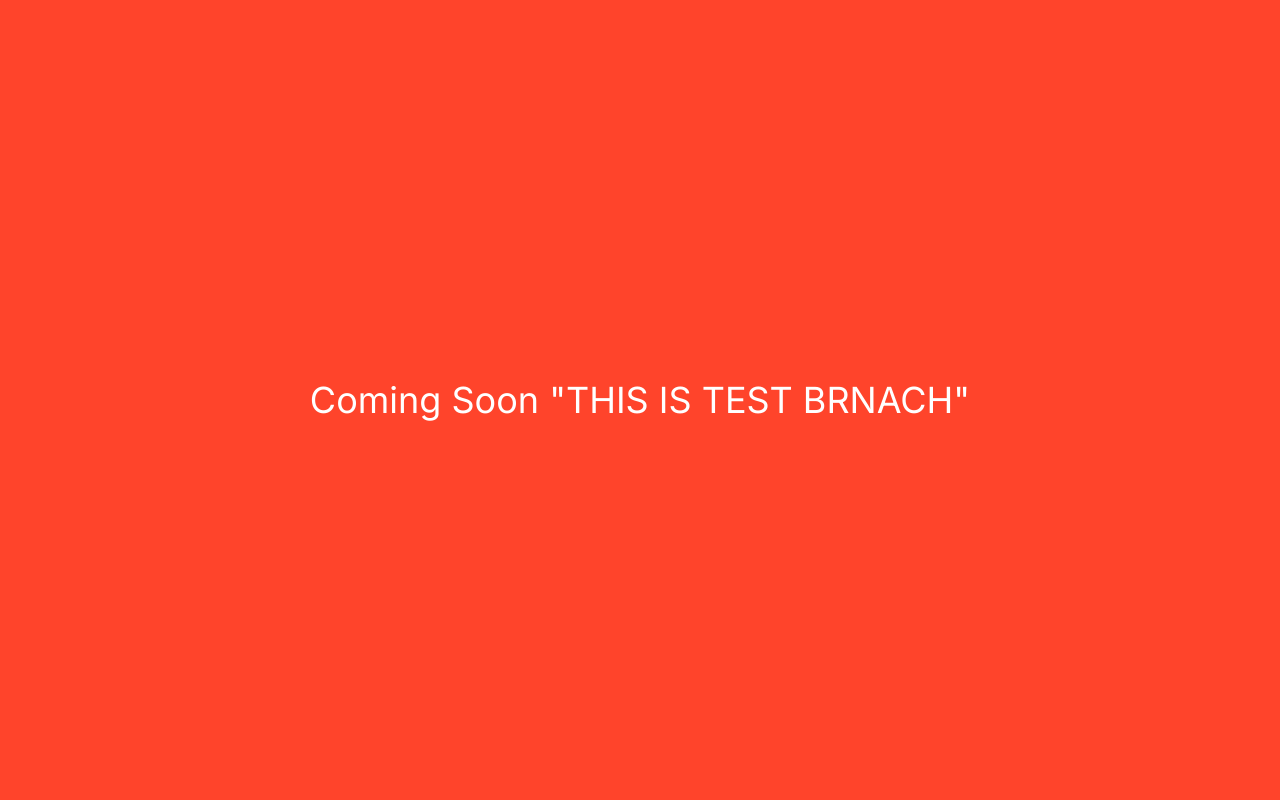
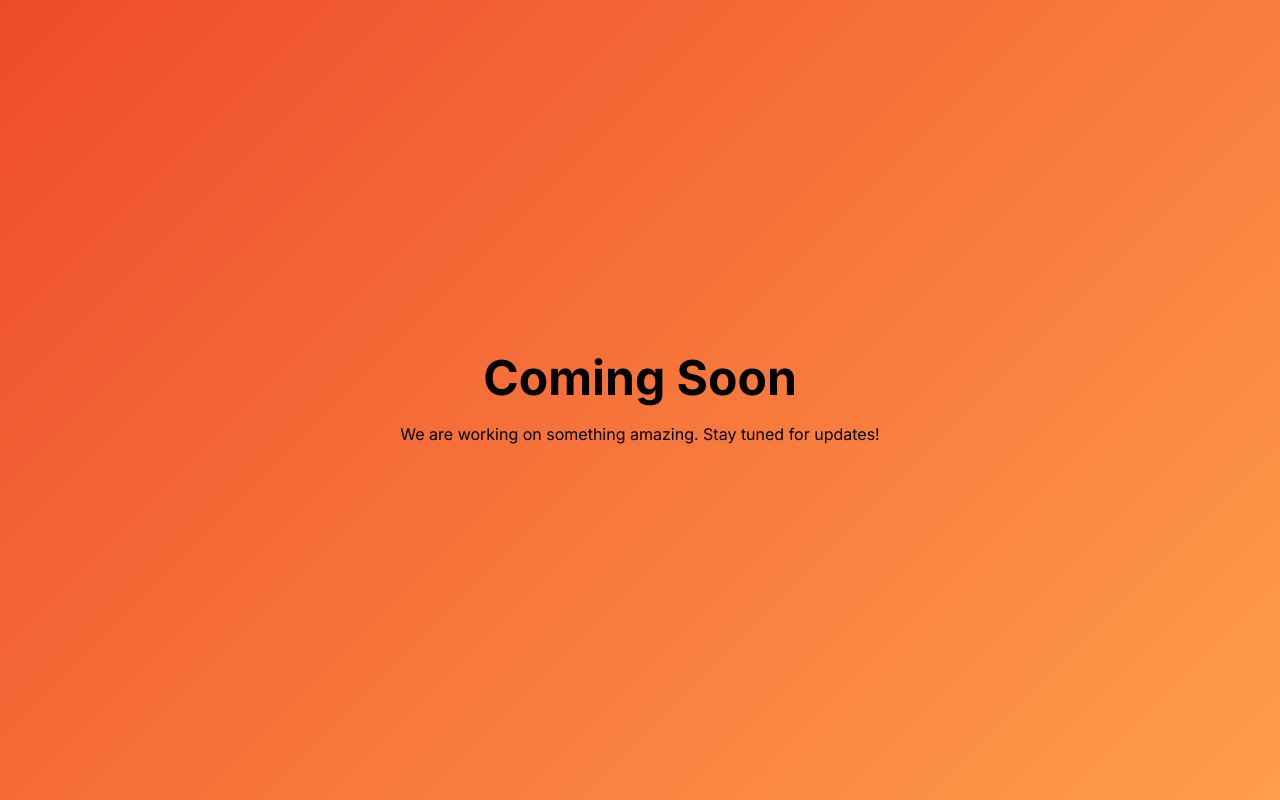
Before and after one commit to Ghosst-07/property, a Next.js app: page / in a window 1280 px wide. Built offline with nearby package versions, Linux system fonts and the light colour scheme.

Commit message:
coming soon updated main branch

```diff
--- a/app/components/comingsoon.jsx
+++ b/app/components/comingsoon.jsx
@@ -6,9 +6,10 @@ import styles from "./comingsoon.module.css";
 const ComingSoon = () => {
   return (
     <div className={styles.comingSoonContainer}>
-      <h1 className={styles.comingSoonText}>
-        Coming Soon "THIS IS TEST BRNACH"
-      </h1>
+      <h1 className="text-5xl font-bold pb-5">Coming Soon</h1>
+      <p className={styles.details}>
+        We are working on something amazing. Stay tuned for updates!
+      </p>
     </div>
   );
 };
--- a/app/components/comingsoon.module.css
+++ b/app/components/comingsoon.module.css
@@ -4,7 +4,7 @@
   align-items: center;
   justify-content: center;
   height: 100vh;
-  background-color: #ff442b;
+  background: linear-gradient(135deg, #ee4b2b, #ff9e4b);
 }
 
 .comingSoonText {
@@ -12,3 +12,18 @@
   color: white;
   text-align: center;
 }
+
+.comingSoonContainer {
+  /* Existing styles */
+  opacity: 0;
+  animation: fadeIn 1s ease-in-out forwards;
+}
+
+@keyframes fadeIn {
+  from {
+    opacity: 0;
+  }
+  to {
+    opacity: 1;
+  }
+}
```
